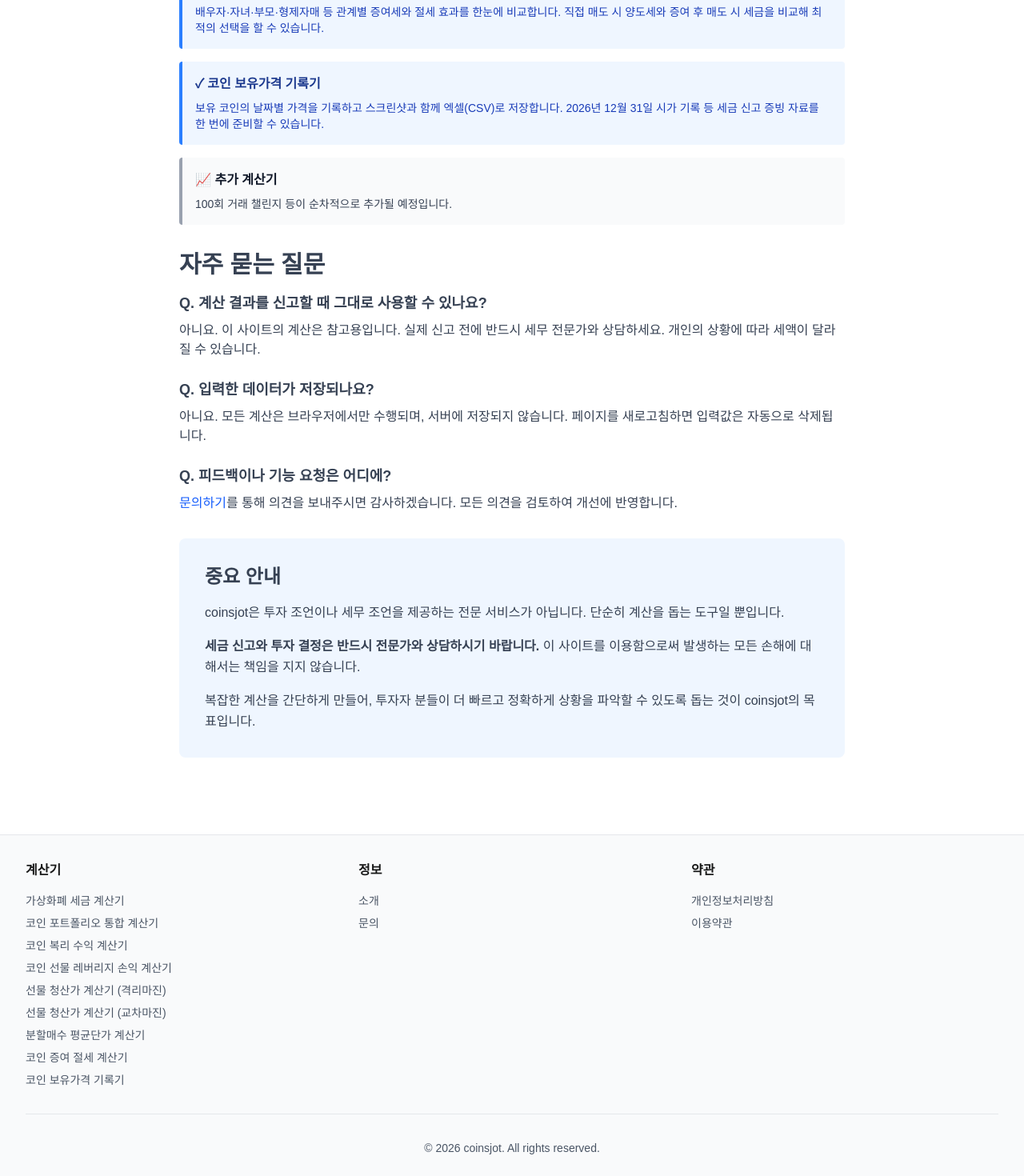
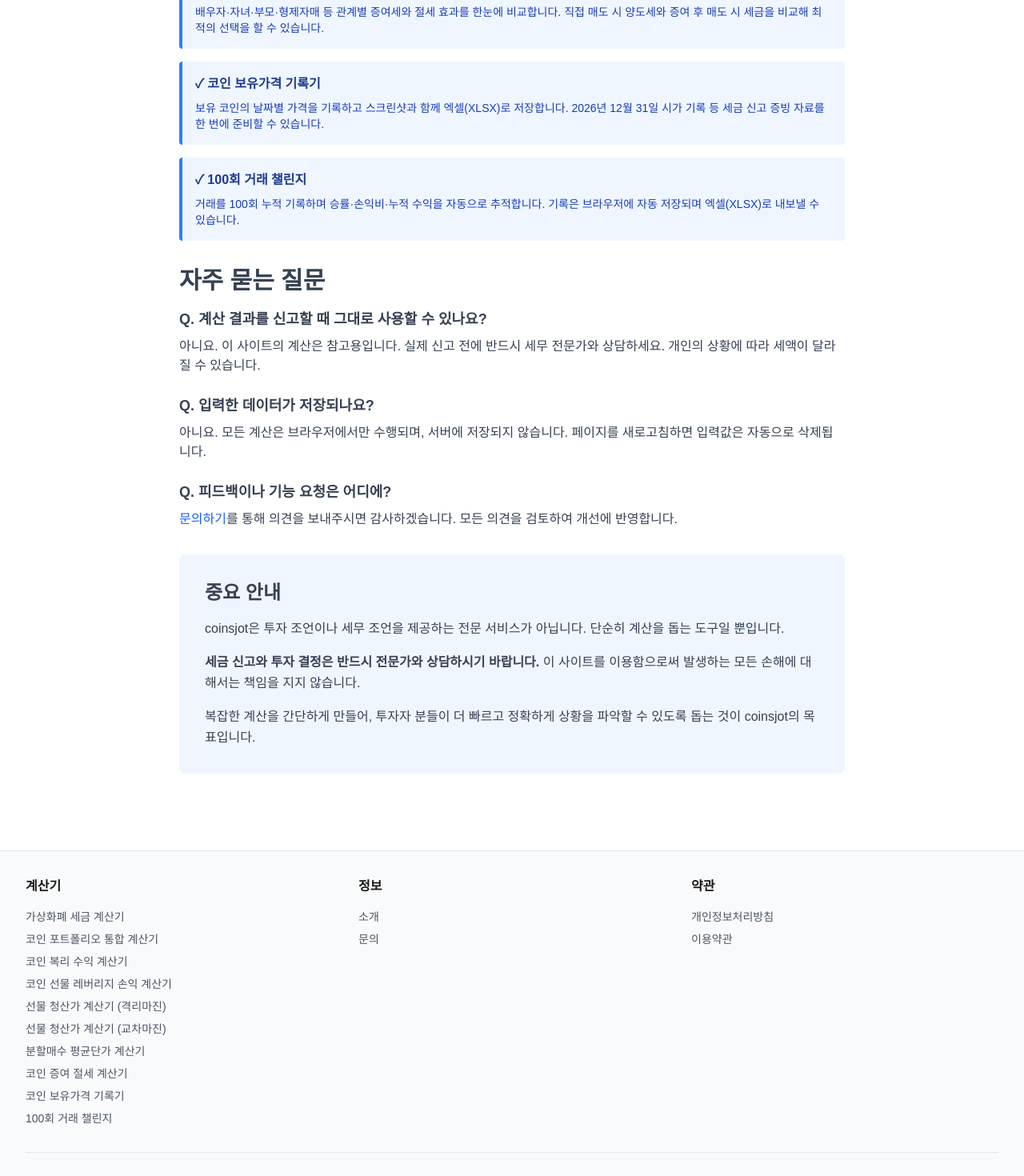
Before and after one commit to hyunguda/coinsjot, a Next.js app: page /about in a window 1280 px wide. Shown: the part 1520-2990 px from the top of the page at 80% size. Built offline with nearby package versions, Linux system fonts and the light colour scheme.

Commit message:
Add #10 to footer and about page; fix #9 description (CSV→XLSX)
Co-Authored-By: Claude Sonnet 4.6 <noreply@anthropic.com>
Claude-Session: https://claude.ai/code/session_01MJC7yc3eEvYzbVLezg8Q9r

```diff
--- a/app/about/page.tsx
+++ b/app/about/page.tsx
@@ -120,14 +120,14 @@ export default function AboutPage() {
             <div className="border-l-4 border-blue-500 bg-blue-50 p-4 rounded">
               <h3 className="font-bold text-blue-900 mb-2">✓ 코인 보유가격 기록기</h3>
               <p className="text-blue-800 text-sm">
-                보유 코인의 날짜별 가격을 기록하고 스크린샷과 함께 엑셀(CSV)로 저장합니다. 2026년 12월 31일 시가 기록 등 세금 신고 증빙 자료를 한 번에 준비할 수 있습니다.
+                보유 코인의 날짜별 가격을 기록하고 스크린샷과 함께 엑셀(XLSX)로 저장합니다. 2026년 12월 31일 시가 기록 등 세금 신고 증빙 자료를 한 번에 준비할 수 있습니다.
               </p>
             </div>
 
-            <div className="border-l-4 border-gray-400 bg-gray-50 p-4 rounded">
-              <h3 className="font-bold text-gray-900 mb-2">📈 추가 계산기</h3>
-              <p className="text-gray-700 text-sm">
-                100회 거래 챌린지 등이 순차적으로 추가될 예정입니다.
+            <div className="border-l-4 border-blue-500 bg-blue-50 p-4 rounded">
+              <h3 className="font-bold text-blue-900 mb-2">✓ 100회 거래 챌린지</h3>
+              <p className="text-blue-800 text-sm">
+                거래를 100회 누적 기록하며 승률·손익비·누적 수익을 자동으로 추적합니다. 기록은 브라우저에 자동 저장되며 엑셀(XLSX)로 내보낼 수 있습니다.
               </p>
             </div>
           </div>
--- a/app/layout.tsx
+++ b/app/layout.tsx
@@ -120,6 +120,11 @@ export default function RootLayout({
                       코인 보유가격 기록기
                     </Link>
                   </li>
+                  <li>
+                    <Link href="/calculators/trade-challenge" className="hover:text-blue-600">
+                      100회 거래 챌린지
+                    </Link>
+                  </li>
                 </ul>
               </div>
               <div>
```
